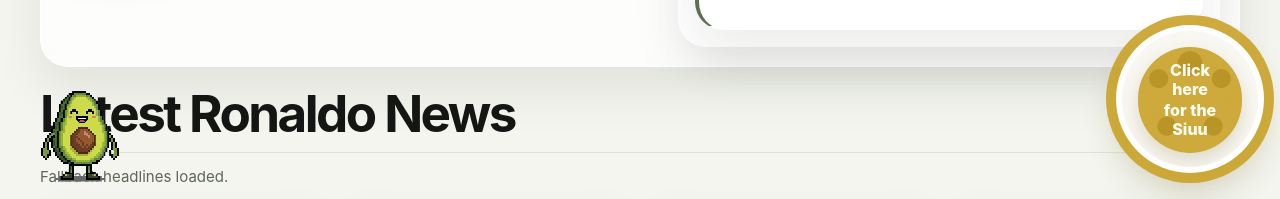
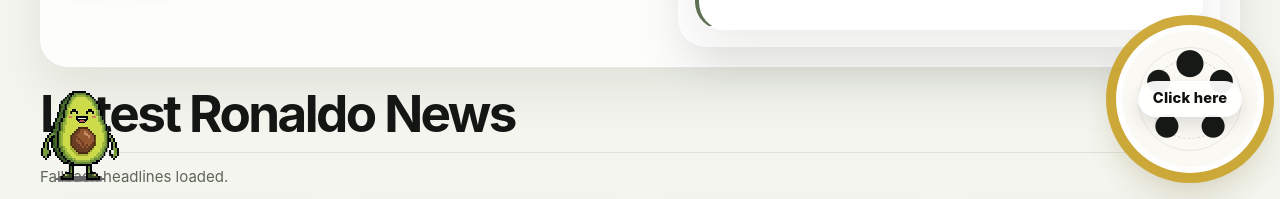
Before and after one commit to burhanuddin23-stack/mode-hub, a website with bundled scripts: page ronaldo.html in a window 1280 px wide. Shown: the part 611-810 px from the top of the page. Built offline with nearby package versions, Linux system fonts and the light colour scheme; no server answers.

Commit message:
Simplify SIUU button to football design

```diff
--- a/ronaldo.html
+++ b/ronaldo.html
@@ -94,7 +94,6 @@
         <span class="siuu-ball-pattern" aria-hidden="true"></span>
         <span class="siuu-fab-copy">
           <span>Click here</span>
-          <span>for the Siuu</span>
         </span>
       </button>
     </div>
--- a/styles.css
+++ b/styles.css
@@ -1540,13 +1540,13 @@ blockquote {
   border: 6px solid rgba(255, 255, 255, 0.92);
   border-radius: 50%;
   background:
-    radial-gradient(circle at 50% 24%, rgba(18, 21, 17, 0.94) 0 12px, transparent 13px),
-    radial-gradient(circle at 27% 35%, rgba(18, 21, 17, 0.94) 0 9px, transparent 10px),
-    radial-gradient(circle at 73% 35%, rgba(18, 21, 17, 0.94) 0 9px, transparent 10px),
-    radial-gradient(circle at 33% 70%, rgba(18, 21, 17, 0.94) 0 9px, transparent 10px),
-    radial-gradient(circle at 67% 70%, rgba(18, 21, 17, 0.94) 0 9px, transparent 10px),
-    #f8f7f1;
-  color: #fffdf2;
+    radial-gradient(circle at 50% 24%, rgba(18, 21, 17, 0.98) 0 13px, transparent 14px),
+    radial-gradient(circle at 27% 37%, rgba(18, 21, 17, 0.98) 0 11px, transparent 12px),
+    radial-gradient(circle at 73% 37%, rgba(18, 21, 17, 0.98) 0 11px, transparent 12px),
+    radial-gradient(circle at 33% 70%, rgba(18, 21, 17, 0.98) 0 11px, transparent 12px),
+    radial-gradient(circle at 67% 70%, rgba(18, 21, 17, 0.98) 0 11px, transparent 12px),
+    #faf9f4;
+  color: #10120f;
   font: inherit;
   font-weight: 800;
   text-align: center;
@@ -1587,16 +1587,18 @@ blockquote {
   position: relative;
   z-index: 1;
   display: grid;
-  gap: 0.1rem;
-  padding: 0.85rem 0.95rem;
+  gap: 0;
+  padding: 0.6rem 0.9rem;
   border-radius: 999px;
-  background: rgba(201, 162, 39, 0.9);
-  color: #fffdf2;
-  box-shadow: 0 8px 18px rgba(108, 85, 18, 0.18);
+  background: rgba(255, 255, 255, 0.94);
+  color: #10120f;
+  box-shadow: 0 8px 18px rgba(16, 18, 15, 0.12);
 }
 
 .siuu-fab-copy span {
   display: block;
+  font-size: 0.92rem;
+  letter-spacing: 0.01em;
 }
 
 .siuu-fab:active {
```
